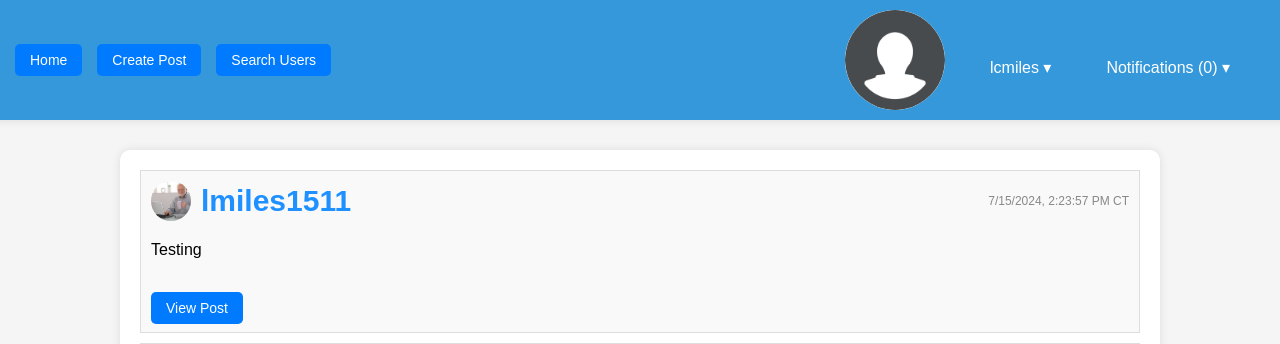
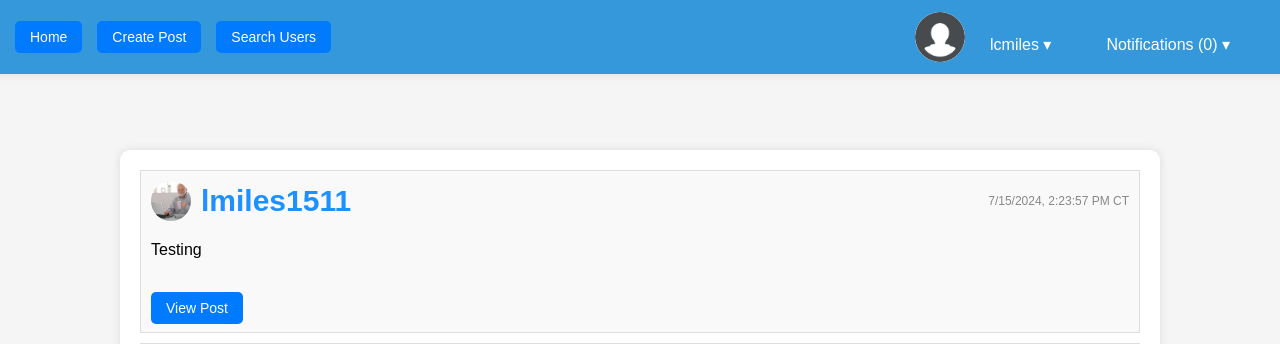
Before and after one commit to lcmiles/CS-421-Final-Project, a Flask app: page / in a window 1280 px wide. Shown: the top 344 px of the page. Run offline with Flask 3, Linux system fonts and the light colour scheme; a user stored in the database is signed in; data comes from the database, SQL or seed files in the repository; data that the repository does not hold is empty.

Commit message:
updated stylings

```diff
--- a/static/style.css
+++ b/static/style.css
@@ -422,19 +422,19 @@ a.button:hover {
 }
 
 .profile-picture {
-    width: 100px; /* Adjust size as needed */
-    height: 100px;
-    border-radius: 50%; /* To make the image circular */
-    margin-right: 10px; /* Space between picture and username */
+    width: 50px;
+    height: 50px;
+    border-radius: 50%;
+    margin-right: -10px;
     background-color: white;
     object-fit: cover;
 }
 
 .post-profile-picture {
-    width: 40px; /* Adjust size as needed */
+    width: 40px;
     height: 40px;
-    border-radius: 50%; /* To make the image circular */
-    margin-right: 10px; /* Space between picture and username */
+    border-radius: 50%;
+    margin-right: 10px;
 }
 
 .flashes {
```
